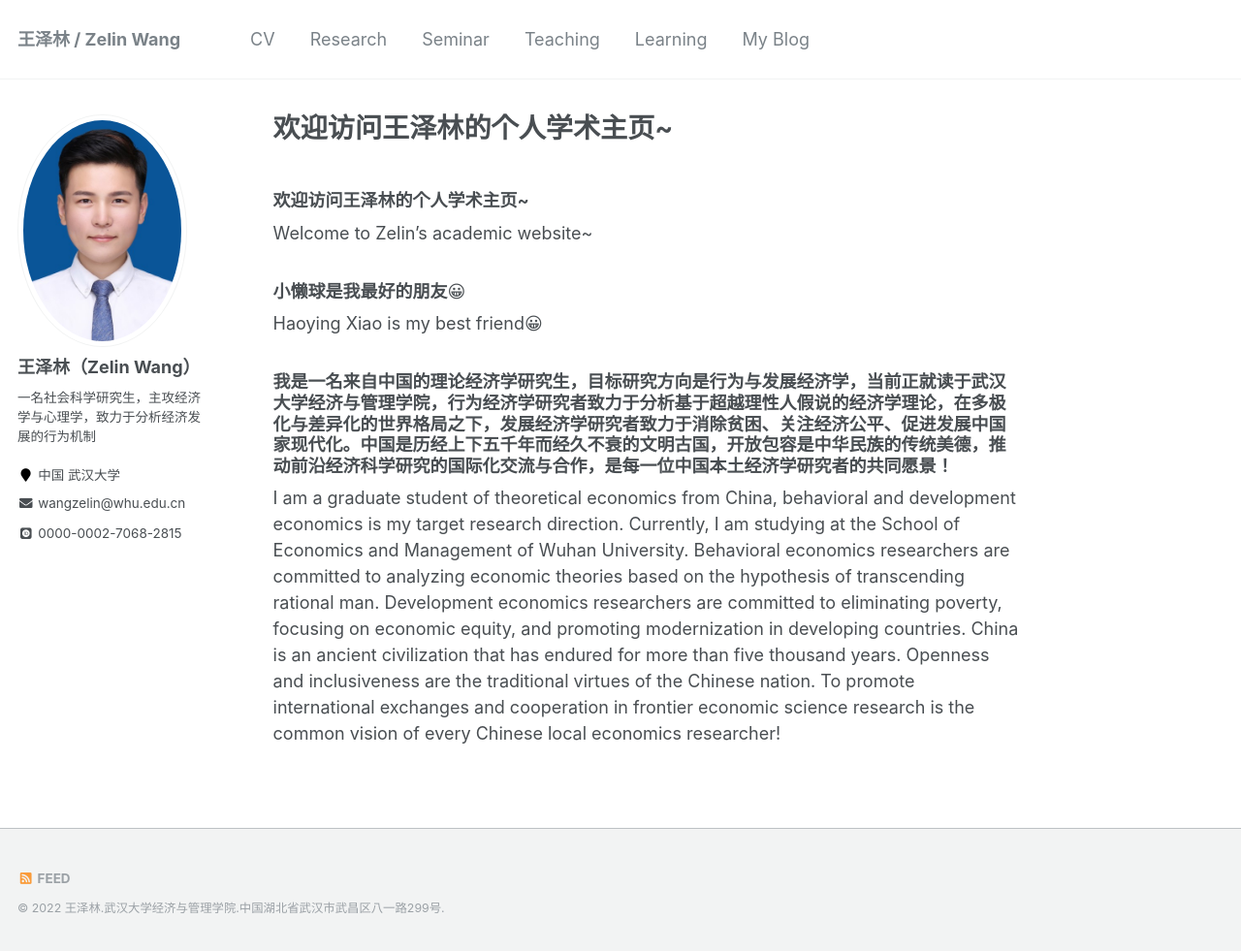
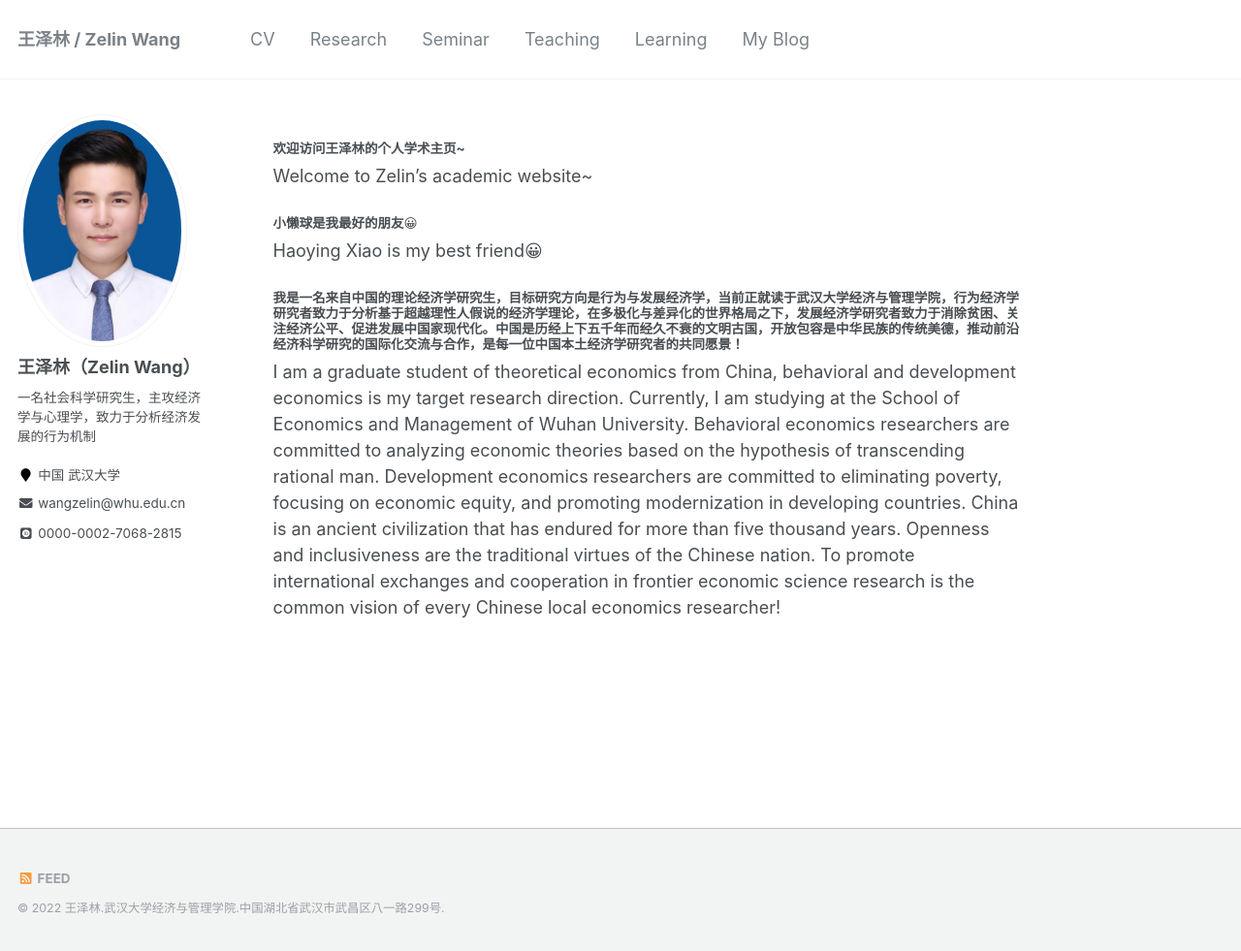
Before and after one commit to ColinWangZelin/colinwangzelin.github.io, a Jekyll site: the page built from index.md, in a window 1280 px wide and 983 px high. Shown: the whole window at 97% size. Built offline with Jekyll 4.4.1, drawn with Linux system fonts in a browser that asks for light colours; some web fonts are replaced; our own code applies the rules of GitHub Pages for plain Markdown files.

Commit message:
Update index.md

```diff
--- a/index.md
+++ b/index.md
@@ -1,11 +1,11 @@
-### 欢迎访问王泽林的个人学术主页~
+#### 欢迎访问王泽林的个人学术主页~
 
 Welcome to Zelin's academic website~
 
-### 小懒球是我最好的朋友😀
+#### 小懒球是我最好的朋友😀
 
 Haoying Xiao is my best friend😀
 
-### 我是一名来自中国的理论经济学研究生，目标研究方向是行为与发展经济学，当前正就读于武汉大学经济与管理学院，行为经济学研究者致力于分析基于超越理性人假说的经济学理论，在多极化与差异化的世界格局之下，发展经济学研究者致力于消除贫困、关注经济公平、促进发展中国家现代化。中国是历经上下五千年而经久不衰的文明古国，开放包容是中华民族的传统美德，推动前沿经济科学研究的国际化交流与合作，是每一位中国本土经济学研究者的共同愿景！
+#### 我是一名来自中国的理论经济学研究生，目标研究方向是行为与发展经济学，当前正就读于武汉大学经济与管理学院，行为经济学研究者致力于分析基于超越理性人假说的经济学理论，在多极化与差异化的世界格局之下，发展经济学研究者致力于消除贫困、关注经济公平、促进发展中国家现代化。中国是历经上下五千年而经久不衰的文明古国，开放包容是中华民族的传统美德，推动前沿经济科学研究的国际化交流与合作，是每一位中国本土经济学研究者的共同愿景！
 
 I am a graduate student of theoretical economics from China, behavioral and development economics is my target research direction. Currently, I am studying at the School of Economics and Management of Wuhan University. Behavioral economics researchers are committed to analyzing economic theories based on the hypothesis of transcending rational man. Development economics researchers are committed to eliminating poverty, focusing on economic equity, and promoting modernization in developing countries. China is an ancient civilization that has endured for more than five thousand years. Openness and inclusiveness are the traditional virtues of the Chinese nation. To promote international exchanges and cooperation in frontier economic science research is the common vision of every Chinese local economics researcher!
```
